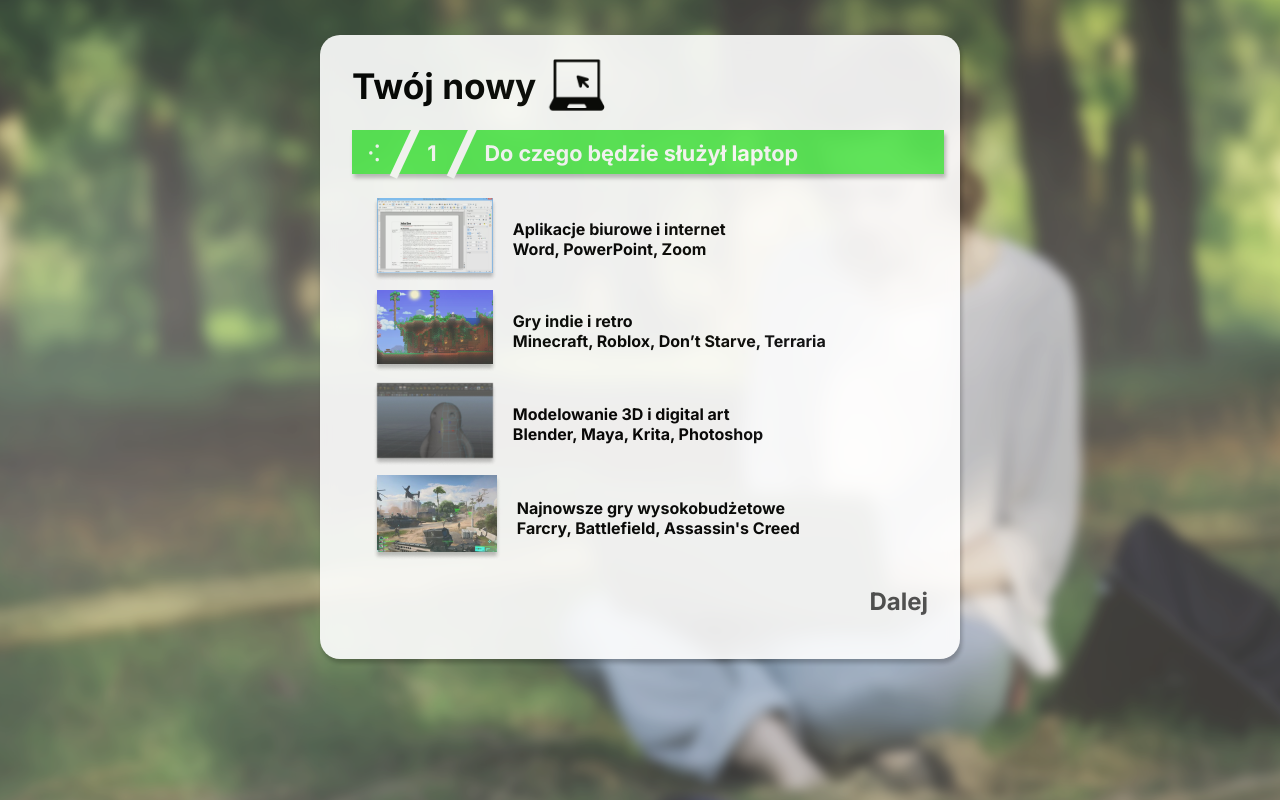
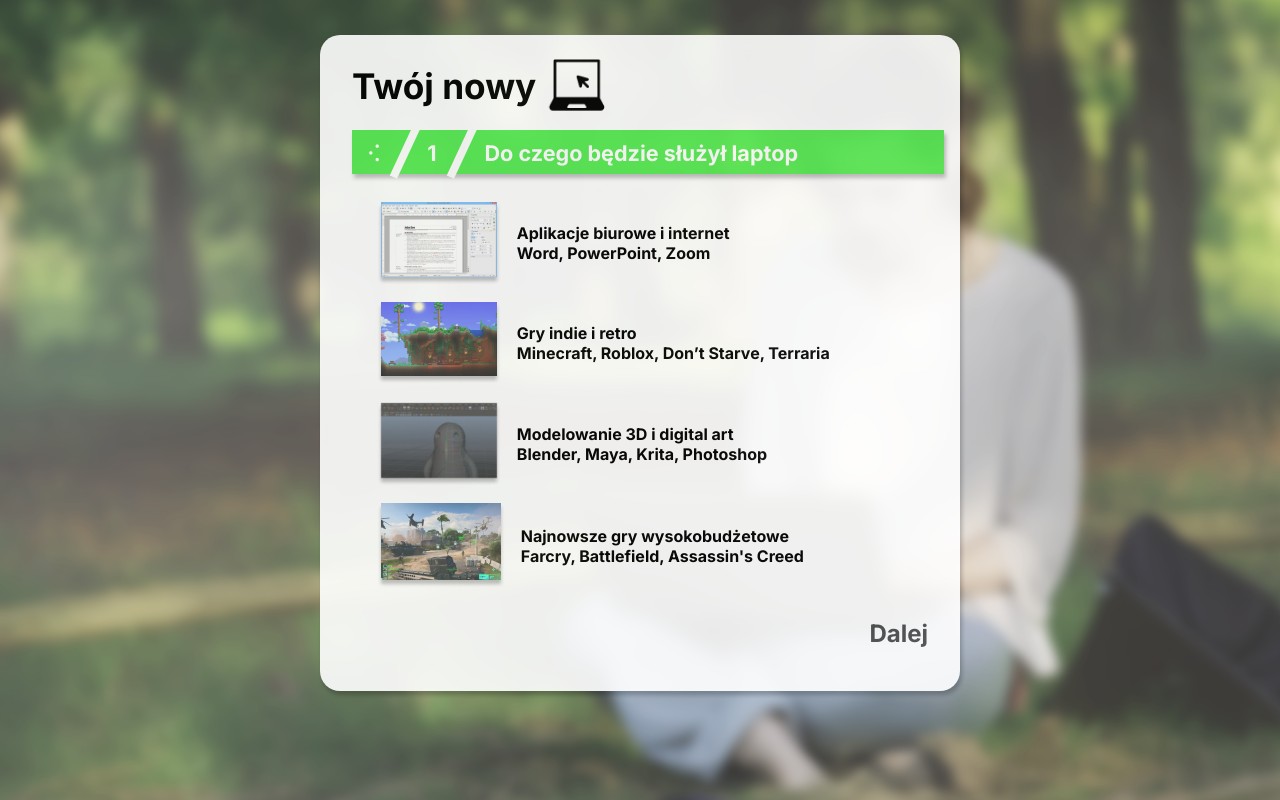
Before and after one commit to ZPI-Recommendation-System/Recommendation-System-Frontend, a React (Create React App) app: page /usage in a window 1280 px wide. Built offline with nearby package versions, Linux system fonts and the light colour scheme.

Commit message:
Removed border jamming.

```diff
--- a/src/pages/forms/choices/Choice.css
+++ b/src/pages/forms/choices/Choice.css
@@ -15,6 +15,7 @@
   padding: 0.05rem 0.8rem;
   margin: 0.5rem;
   cursor: pointer;
+  border: 4px solid #ffffff00;
 
   transition: all 0.05s;
 }
--- a/src/pages/lists/selection.css
+++ b/src/pages/lists/selection.css
@@ -43,6 +43,8 @@
     transition: all 0.05s;
 
     cursor: pointer;
+
+    border: 4px solid #ffffff00;
 }
 
 .selection-laptop p {
```
